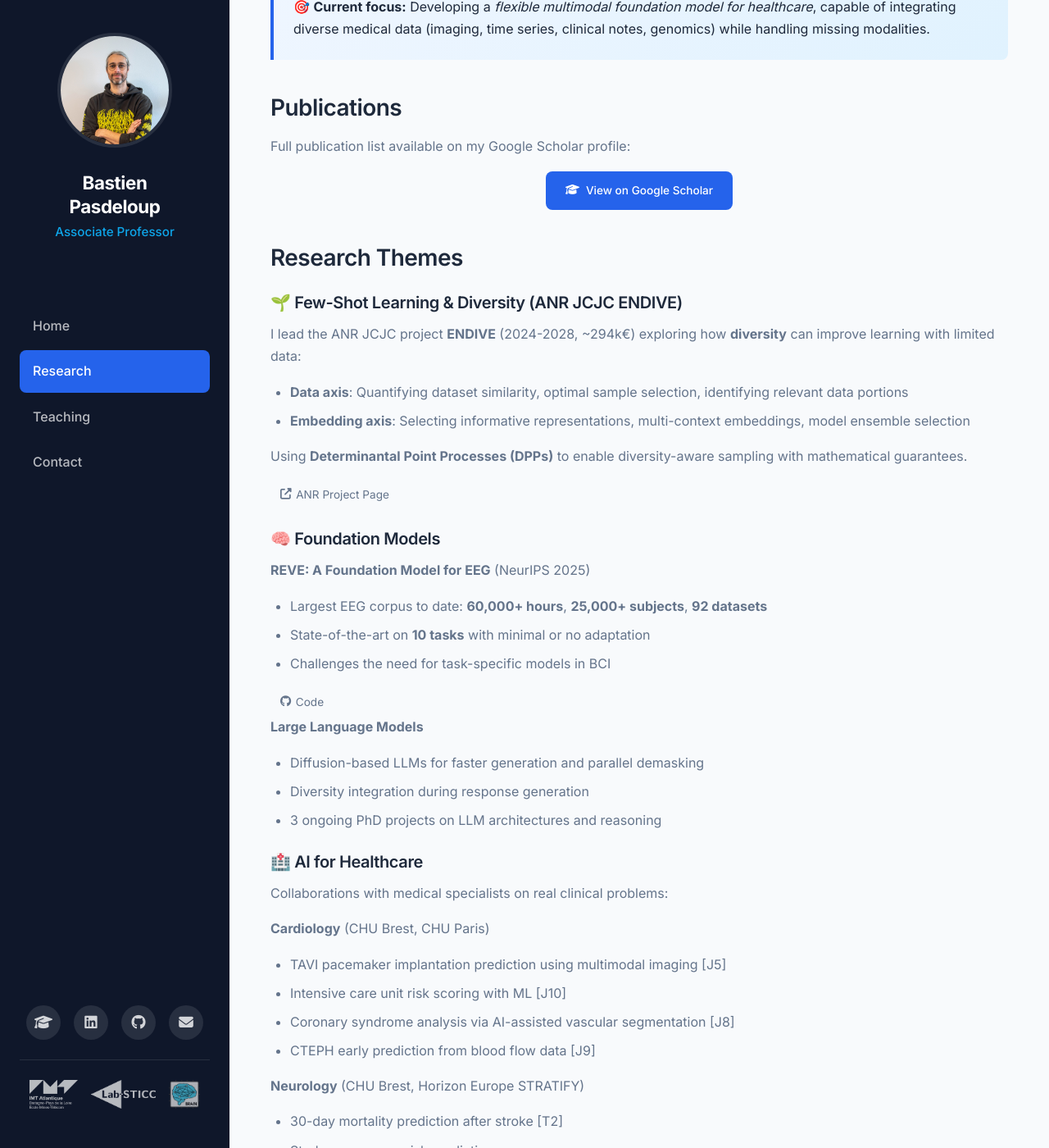
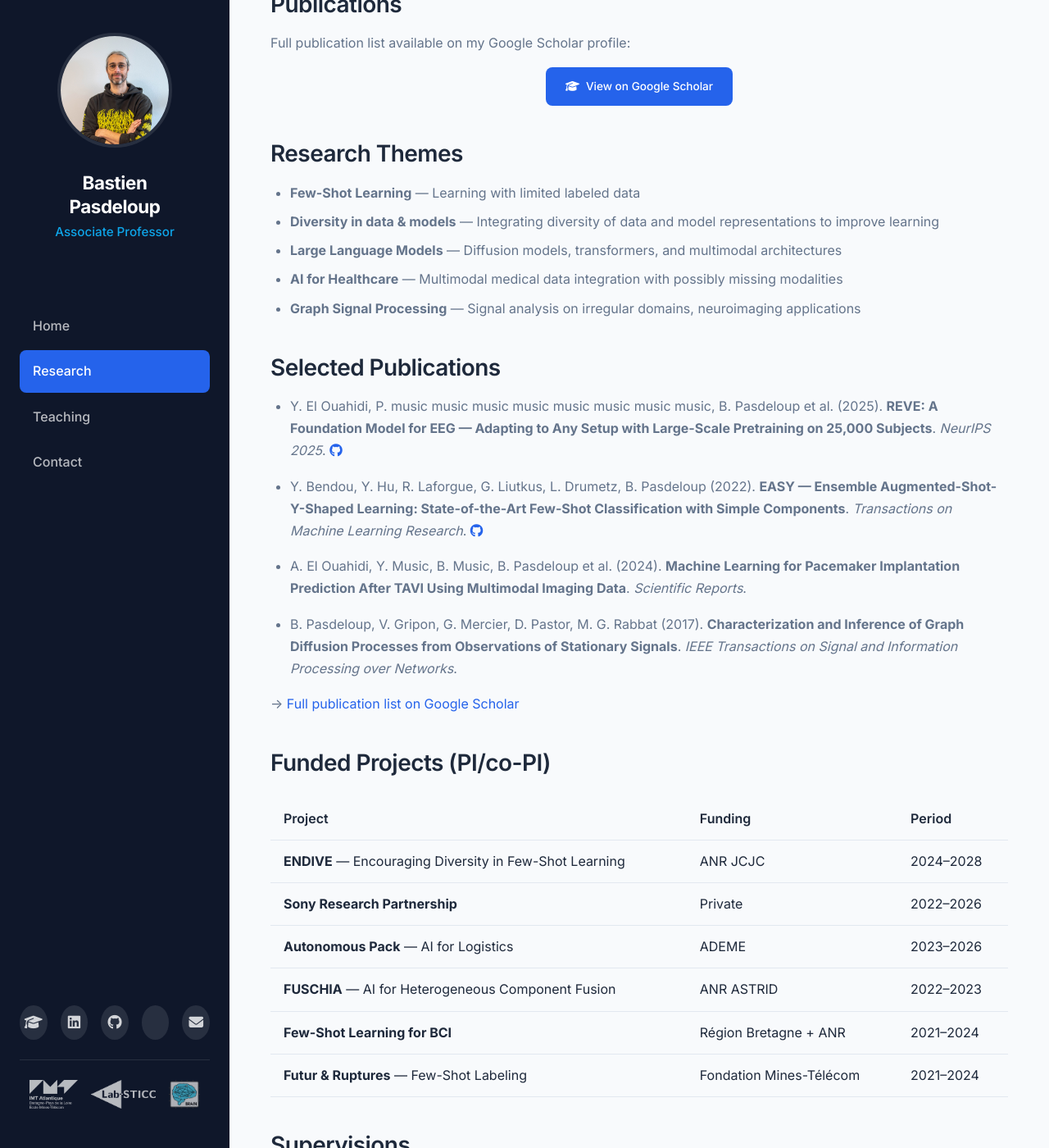
Before and after one commit to BastienPasdeloup/BastienPasdeloup.github.io, a Jekyll site: the page built from research.md, in a window 1280 px wide and 1400 px high, scrolled down 380 px. Shown: the whole window at 82% size. Built offline with Jekyll 4.4.1, drawn with Linux system fonts in a browser that asks for light colours; some of the changed text lies outside the part shown.

Commit message:
Add X link, simplify research themes, add selected publications, dissemination section

```diff
--- a/_config.yml
+++ b/_config.yml
@@ -28,6 +28,7 @@ nav:
 scholar: https://scholar.google.com/citations?user=dKOgoG4AAAAJ
 linkedin: https://fr.linkedin.com/in/bastien-pasdeloup
 github: https://github.com/BastienPasdeloup
+twitter: https://x.com/BastPasdeloup
 
 # Build settings
 markdown: kramdown
--- a/_layouts/default.html
+++ b/_layouts/default.html
@@ -40,6 +40,9 @@
           <a href="{{ site.github }}" target="_blank" title="GitHub">
             <i class="fab fa-github"></i>
           </a>
+          <a href="{{ site.twitter }}" target="_blank" title="X (Twitter)">
+            <i class="fab fa-x-twitter"></i>
+          </a>
           <a href="mailto:{{ site.author.email }}" title="Email">
             <i class="fas fa-envelope"></i>
           </a>
--- a/research.md
+++ b/research.md
@@ -12,10 +12,6 @@ title: Research
 
 My research focuses on modern AI technologies, from fundamental model development to healthcare applications. I identify major AI trends and adapt them for domains underserved by major industry players, particularly in health.
 
-<div class="highlight-box">
-  <p>🎯 <strong>Current focus:</strong> Developing a <em>flexible multimodal foundation model for healthcare</em>, capable of integrating diverse medical data (imaging, time series, clinical notes, genomics) while handling missing modalities.</p>
-</div>
-
 ## Publications
 
 Full publication list available on my Google Scholar profile:
@@ -28,76 +24,34 @@ Full publication list available on my Google Scholar profile:
 
 ## Research Themes
 
-### 🌱 Few-Shot Learning & Diversity (ANR JCJC ENDIVE)
+- **Few-Shot Learning** — Learning with limited labeled data
+- **Diversity in data & models** — Integrating diversity of data and model representations to improve learning
+- **Large Language Models** — Diffusion models, transformers, and multimodal architectures
+- **AI for Healthcare** — Multimodal medical data integration with possibly missing modalities
+- **Graph Signal Processing** — Signal analysis on irregular domains, neuroimaging applications
 
-I lead the ANR JCJC project **ENDIVE** (2024-2028, ~294k€) exploring how **diversity** can improve learning with limited data:
+## Selected Publications
 
-- **Data axis**: Quantifying dataset similarity, optimal sample selection, identifying relevant data portions
-- **Embedding axis**: Selecting informative representations, multi-context embeddings, model ensemble selection
+- Y. El Ouahidi, P. music music music music music music music music, B. Pasdeloup et al. (2025). **REVE: A Foundation Model for EEG — Adapting to Any Setup with Large-Scale Pretraining on 25,000 Subjects**. *NeurIPS 2025*. [<i class="fab fa-github"></i>](https://github.com/brain-bzh/REVE)
 
-Using **Determinantal Point Processes (DPPs)** to enable diversity-aware sampling with mathematical guarantees.
+- Y. Bendou, Y. Hu, R. Laforgue, G. Liutkus, L. Drumetz, B. Pasdeloup (2022). **EASY — Ensemble Augmented-Shot-Y-Shaped Learning: State-of-the-Art Few-Shot Classification with Simple Components**. *Transactions on Machine Learning Research*. [<i class="fab fa-github"></i>](https://github.com/ybendou/easy)
 
-<div class="publication-links">
-  <a href="https://anr.fr/Projet-ANR-23-CE23-0030" class="publication-link" target="_blank">
-    <i class="fas fa-external-link-alt"></i> ANR Project Page
-  </a>
-</div>
+- A. El Ouahidi, Y. Music, B. Music, B. Pasdeloup et al. (2024). **Machine Learning for Pacemaker Implantation Prediction After TAVI Using Multimodal Imaging Data**. *Scientific Reports*.
 
-### 🧠 Foundation Models
+- B. Pasdeloup, V. Gripon, G. Mercier, D. Pastor, M. G. Rabbat (2017). **Characterization and Inference of Graph Diffusion Processes from Observations of Stationary Signals**. *IEEE Transactions on Signal and Information Processing over Networks*.
 
-**REVE: A Foundation Model for EEG** (NeurIPS 2025)
-- Largest EEG corpus to date: **60,000+ hours**, **25,000+ subjects**, **92 datasets**
-- State-of-the-art on **10 tasks** with minimal or no adaptation
-- Challenges the need for task-specific models in BCI
-
-<div class="publication-links">
-  <a href="https://github.com/brain-bzh/REVE" class="publication-link" target="_blank">
-    <i class="fab fa-github"></i> Code
-  </a>
-</div>
-
-**Large Language Models**
-- Diffusion-based LLMs for faster generation and parallel demasking
-- Diversity integration during response generation
-- 3 ongoing PhD projects on LLM architectures and reasoning
-
-### 🏥 AI for Healthcare
-
-Collaborations with medical specialists on real clinical problems:
-
-**Cardiology** (CHU Brest, CHU Paris)
-- TAVI pacemaker implantation prediction using multimodal imaging [J5]
-- Intensive care unit risk scoring with ML [J10]
-- Coronary syndrome analysis via AI-assisted vascular segmentation [J8]
-- CTEPH early prediction from blood flow data [J9]
-
-**Neurology** (CHU Brest, Horizon Europe STRATIFY)
-- 30-day mortality prediction after stroke [T2]
-- Stroke recurrence risk prediction
-- Long-term resilience diagnosis
-
-**Oncology** (EPFL/CHUV)
-- Optimal transport distances for patient similarity based on lymphocyte distribution in tumors [C12]
-- Precision medicine approaches
-
-### 📊 Graph Signal Processing
-
-My PhD work extended signal processing to irregular domains modeled by graphs:
-- **Graph inference** from diffused signals [J1]
-- **Uncertainty principle** on graphs [B1]
-- **Translation operators** for Graph CNNs [C4, C7]
-- Applications to **fMRI** and **EEG** data [C8, C18, C19]
+→ [Full publication list on Google Scholar](https://scholar.google.com/citations?user=dKOgoG4AAAAJ)
 
 ## Funded Projects (PI/co-PI)
 
-| Project | Funding | Period | Amount |
-|---------|---------|--------|--------|
-| **ENDIVE** — Encouraging Diversity in Few-Shot Learning | ANR JCJC | 2024-2028 | ~294k€ |
-| **Sony Research Partnership** | Private | 2022-2026 | ~240k€ |
-| **Autonomous Pack** — AI for Logistics | ADEME | 2023-2026 | ~260k€ |
-| **ASTRID** — AI for Heterogeneous Component Fusion | ANR | 2022-2023 | ~142k€ |
-| **Few-Shot Learning for BCI** | Région Bretagne + ANR | 2021-2024 | ~106k€ |
-| **Futur & Ruptures** — Few-Shot Labeling | Fondation Mines-Télécom | 2021-2024 | ~108k€ |
+| Project | Funding | Period |
+|---------|---------|--------|
+| **ENDIVE** — Encouraging Diversity in Few-Shot Learning | ANR JCJC | 2024–2028 |
+| **Sony Research Partnership** | Private | 2022–2026 |
+| **Autonomous Pack** — AI for Logistics | ADEME | 2023–2026 |
+| **FUSCHIA** — AI for Heterogeneous Component Fusion | ANR ASTRID | 2022–2023 |
+| **Few-Shot Learning for BCI** | Région Bretagne + ANR | 2021–2024 |
+| **Futur & Ruptures** — Few-Shot Labeling | Fondation Mines-Télécom | 2021–2024 |
 
 ## Supervisions
 
@@ -190,6 +144,13 @@ All publication code is available on GitHub:
   </div>
 </div>
 
+## Scientific Dissemination
+
+- **Fête de la Science** — Annual science festival presentations on AI and machine learning
+- **Nuit des Chercheurs** — Public engagement events explaining research to general audiences
+- **School Visits** — AI introduction workshops for primary and secondary school students
+- **Les Capucins** — Public talks at Brest's cultural center
+
 ## Academic Service
 
 **Reviewing**: IEEE TSP, IEEE SPL, IEEE TSIPN, Elsevier Signal Processing, EURASIP, GRETSI, ACM Sigmetrics, Oxford Bioinformatics, ANR JCJC committee
```
